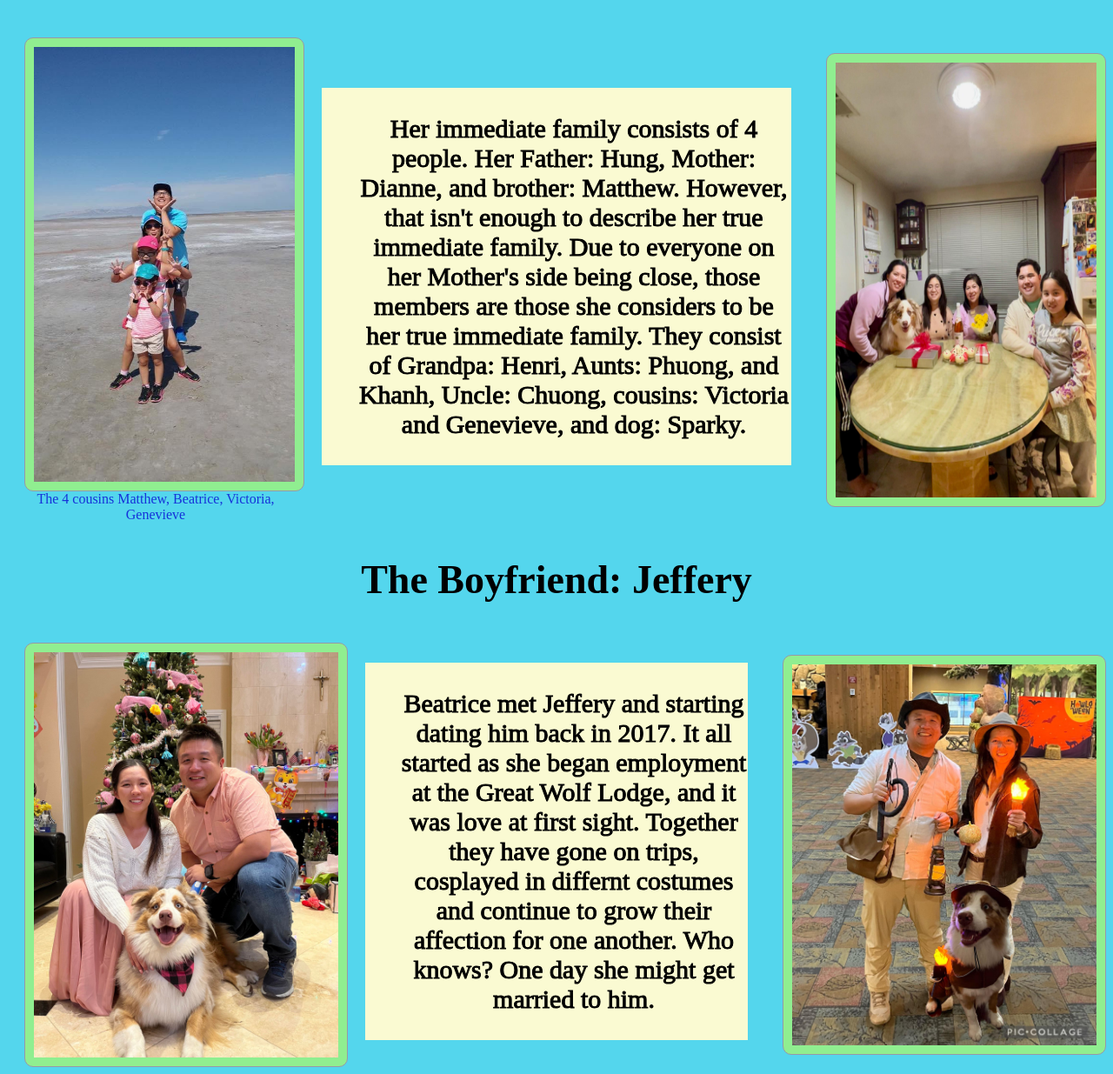
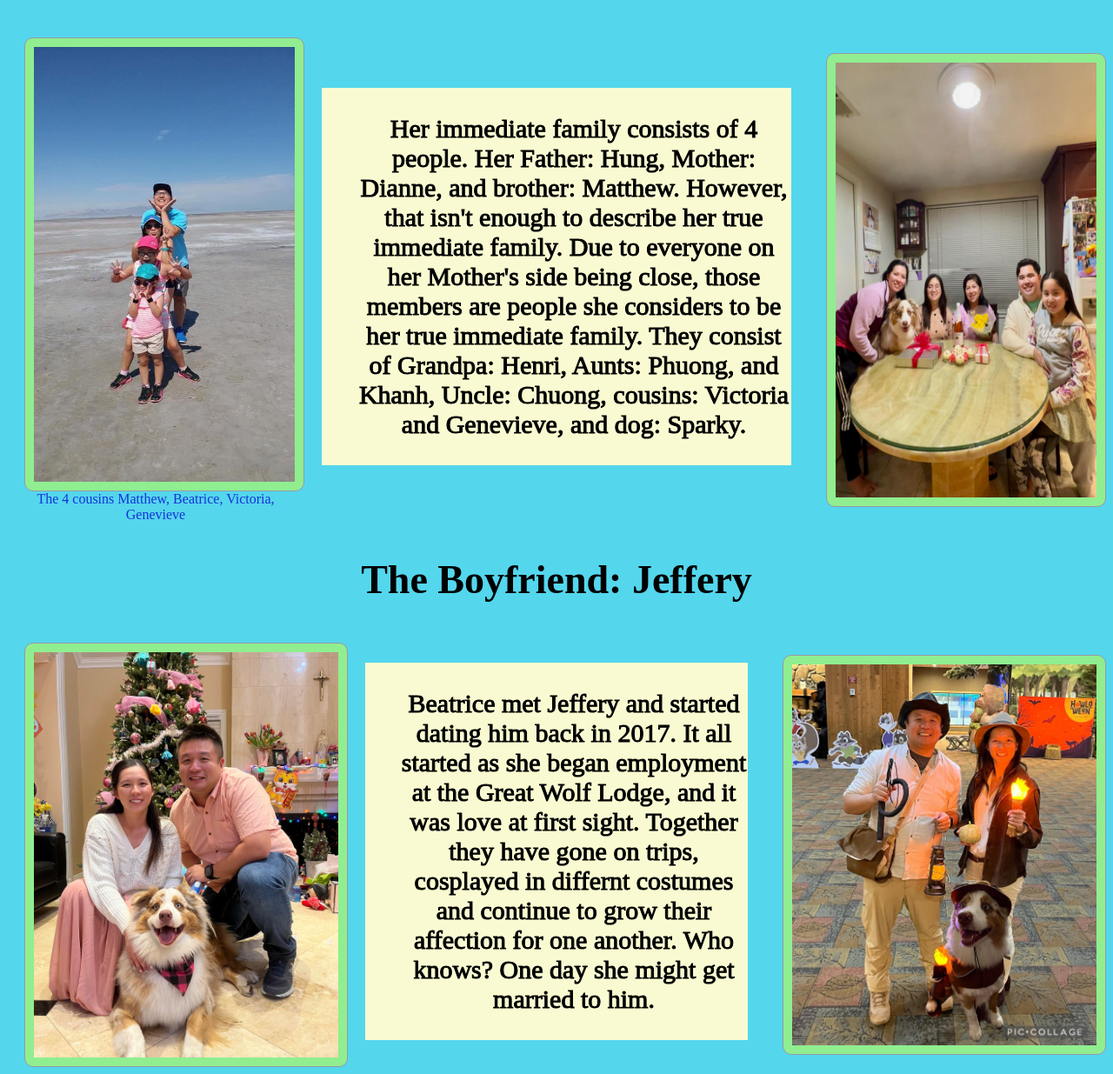
Before and after one commit to Himattchu/bioSite, a plain HTML site: page loved_ones.html in a window 1280 px wide. Shown: the part 236-1471 px from the top of the page at 87% size. Drawn offline with Linux system fonts and the light colour scheme.

Commit message:
final push

```diff
--- a/loved_ones.html
+++ b/loved_ones.html
@@ -29,7 +29,7 @@
             <p>
                Her immediate family consists of 4 people. Her Father: Hung, Mother: Dianne, and brother: Matthew.
                However, that isn't enough to describe her true immediate family. Due to everyone on her Mother's side
-               being close, those members are those she considers to be her true immediate family. They consist of Grandpa: Henri,
+               being close, those members are people she considers to be her true immediate family. They consist of Grandpa: Henri,
                Aunts: Phuong, and Khanh, Uncle: Chuong, cousins: Victoria and Genevieve,
                and dog: Sparky.
            </p>
@@ -44,7 +44,7 @@
         <img src="images_of_Bea\boyfried\bf1.jpg">
         <div id="text">
             <p>
-                Beatrice met Jeffery and starting dating him back in 2017. It all
+                Beatrice met Jeffery and started dating him back in 2017. It all
                 started as she began employment at the Great Wolf Lodge, and it was love at first sight.
                 Together they have gone on trips, cosplayed in differnt costumes and continue to grow
                 their affection for one another. Who knows? One day she might get married to him.
```
